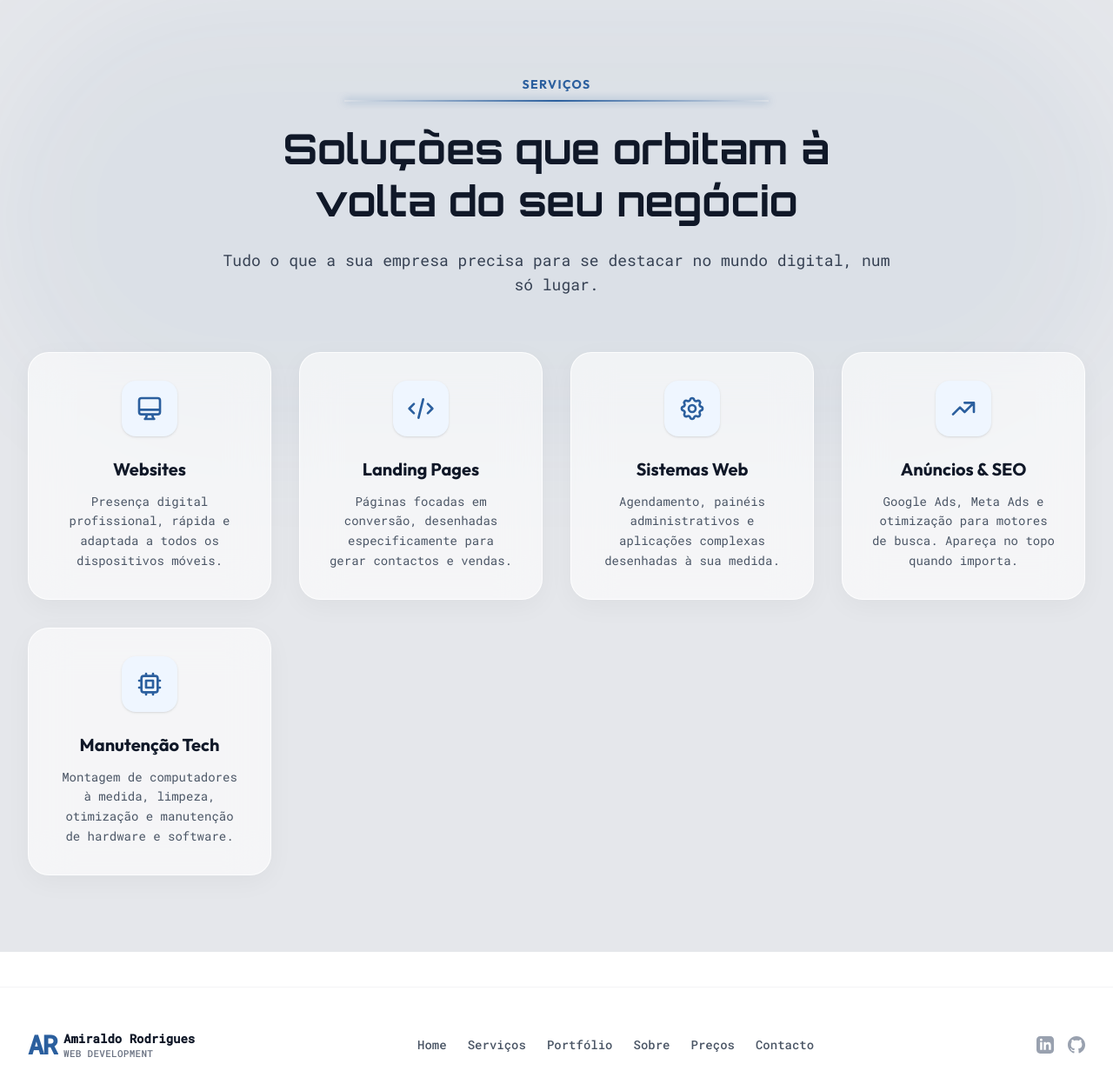
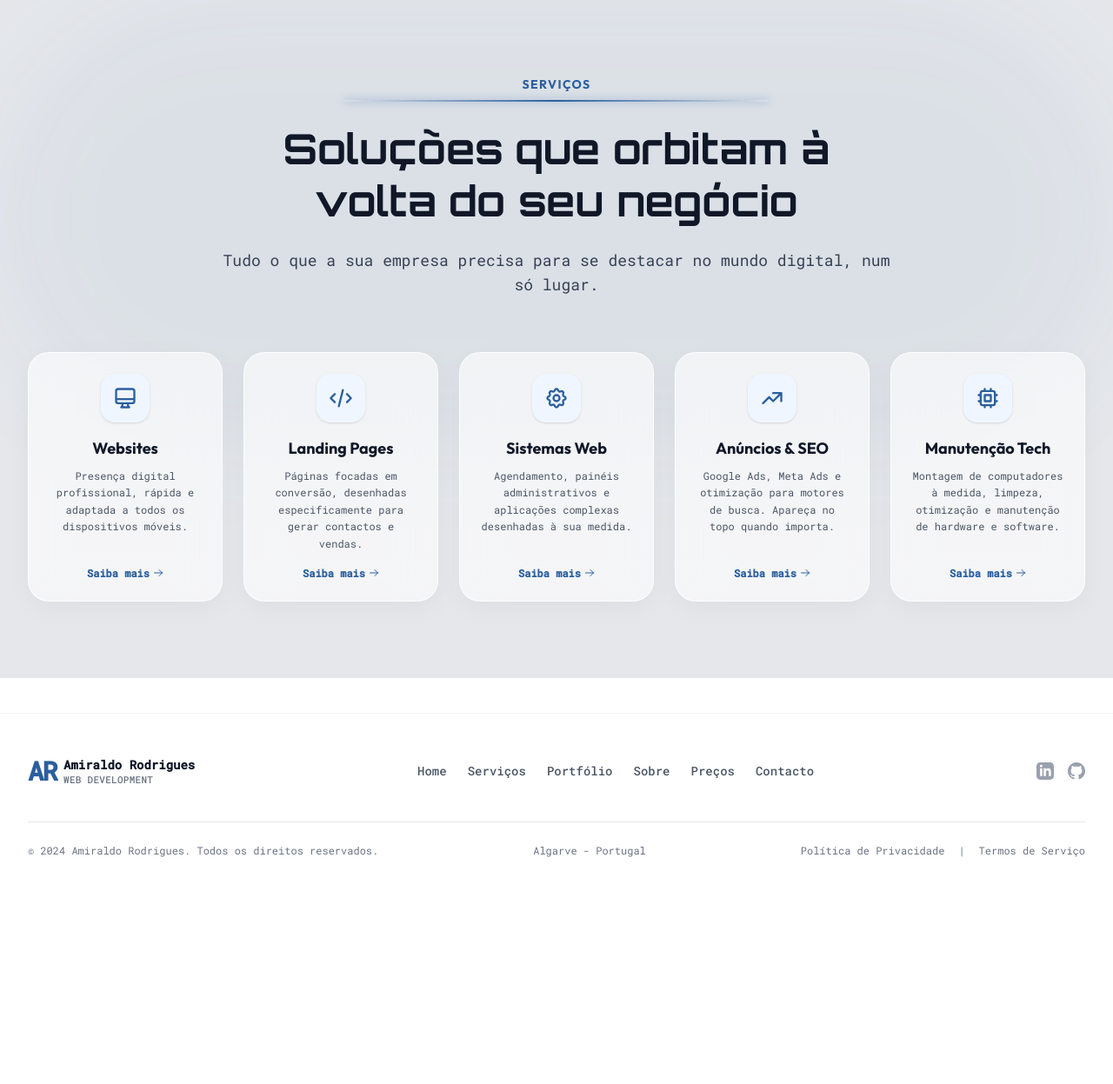
Before and after one commit to mrld-rodor/mrldtecnology, a Flask app: page / in a window 1280 px wide. Shown: the part 922-2169 px from the top of the page at 87% size. After the commit the page ends 1908 px from the top, so only its background shows below. Run offline with Flask 3, Linux system fonts and the light colour scheme.

Commit message:
fix: card size

```diff
--- a/static/css/style.css
+++ b/static/css/style.css
@@ -354,6 +354,9 @@
   .mt-10 {
     margin-top: calc(var(--spacing) * 10);
   }
+  .mt-auto {
+    margin-top: auto;
+  }
   .mb-1 {
     margin-bottom: var(--spacing);
   }
@@ -420,6 +423,9 @@
   .h-1\/2 {
     height: calc(1 / 2 * 100%);
   }
+  .h-3 {
+    height: calc(var(--spacing) * 3);
+  }
   .h-4 {
     height: calc(var(--spacing) * 4);
   }
@@ -429,6 +435,9 @@
   .h-6 {
     height: calc(var(--spacing) * 6);
   }
+  .h-7 {
+    height: calc(var(--spacing) * 7);
+  }
   .h-8 {
     height: calc(var(--spacing) * 8);
   }
@@ -438,6 +447,9 @@
   .h-12 {
     height: calc(var(--spacing) * 12);
   }
+  .h-14 {
+    height: calc(var(--spacing) * 14);
+  }
   .h-16 {
     height: calc(var(--spacing) * 16);
   }
@@ -477,6 +489,9 @@
   .min-h-screen {
     min-height: 100vh;
   }
+  .w-3 {
+    width: calc(var(--spacing) * 3);
+  }
   .w-4 {
     width: calc(var(--spacing) * 4);
   }
@@ -486,6 +501,9 @@
   .w-6 {
     width: calc(var(--spacing) * 6);
   }
+  .w-7 {
+    width: calc(var(--spacing) * 7);
+  }
   .w-8 {
     width: calc(var(--spacing) * 8);
   }
@@ -494,6 +512,9 @@
   }
   .w-12 {
     width: calc(var(--spacing) * 12);
+  }
+  .w-14 {
+    width: calc(var(--spacing) * 14);
   }
   .w-16 {
     width: calc(var(--spacing) * 16);
@@ -1385,6 +1406,10 @@
     }
   }
   @media (hover: hover) {
+    :is(:where(.group):hover .group-hover\:translate-x-1) {
+      --tw-translate-x: var(--spacing);
+      translate: var(--tw-translate-x) var(--tw-translate-y);
+    }
     :is(:where(.group):hover .group-hover\:scale-110) {
       --tw-scale-x: 110%;
       --tw-scale-y: 110%;
@@ -1394,6 +1419,9 @@
     :is(:where(.group):hover .group-hover\:bg-brand-blue) {
       background-color: var(--color-brand-blue);
     }
+    :is(:where(.group):hover .group-hover\:text-blue-800) {
+      color: var(--color-blue-800);
+    }
     :is(:where(.group):hover .group-hover\:text-brand-blue) {
       color: var(--color-brand-blue);
     }
@@ -1651,6 +1679,12 @@
     }
     .lg\:grid-cols-4 {
       grid-template-columns: repeat(4, minmax(0, 1fr));
+    }
+    .lg\:grid-cols-5 {
+      grid-template-columns: repeat(5, minmax(0, 1fr));
+    }
+    .lg\:gap-6 {
+      gap: calc(var(--spacing) * 6);
     }
     .lg\:gap-20 {
       gap: calc(var(--spacing) * 20);
--- a/templates/index.html
+++ b/templates/index.html
@@ -124,86 +124,94 @@
             </p>
         </div>
 
-        <!-- Grid de Serviços -->
-        <div class="grid grid-cols-1 md:grid-cols-2 lg:grid-cols-4 gap-8">
+                <!-- Grid de Serviços (1 col mobile, 2 tablet, 5 desktop) -->
+        <div class="grid grid-cols-1 md:grid-cols-2 lg:grid-cols-5 gap-4 lg:gap-6">
 
             <!-- Card 1: Websites -->
-            <article data-servico="websites" class="group cursor-pointer relative bg-white/60 backdrop-blur-xl p-8 rounded-3xl border border-white/80 shadow-[0_8px_30px_rgb(0,0,0,0.04)] hover:shadow-[0_20px_40px_-15px_rgba(43,95,158,0.3)] hover:-translate-y-2 transition-all duration-500 ease-out flex flex-col items-center text-center overflow-hidden">                <!-- Brilho interno no topo do card -->
+            <article data-servico="websites" class="group cursor-pointer relative bg-white/60 backdrop-blur-xl p-6 rounded-3xl border border-white/80 shadow-[0_8px_30px_rgb(0,0,0,0.04)] hover:shadow-[0_20px_40px_-15px_rgba(43,95,158,0.3)] hover:-translate-y-2 transition-all duration-500 ease-out flex flex-col items-center text-center overflow-hidden">
                 <div class="absolute top-0 left-0 w-full h-1/2 bg-gradient-to-b from-white/60 to-transparent opacity-0 group-hover:opacity-100 transition-opacity duration-500 pointer-events-none"></div>
 
-                <div class="relative w-16 h-16 bg-blue-50 text-brand-blue rounded-2xl flex items-center justify-center mb-6 shadow-sm group-hover:bg-brand-blue group-hover:text-white group-hover:scale-110 group-hover:shadow-[0_0_20px_rgba(43,95,158,0.4)] transition-all duration-500 ease-out z-10">
-                    <svg class="w-8 h-8" fill="none" stroke="currentColor" viewBox="0 0 24 24">
-                        <path stroke-linecap="round" stroke-linejoin="round" stroke-width="2" d="M9.75 17L9 20l-1 1h8l-1-1-.75-3M3 13h18M5 17h14a2 2 0 002-2V5a2 2 0 00-2-2H5a2 2 0 00-2 2v10a2 2 0 002 2z"></path>
-                    </svg>
+                <div class="relative w-14 h-14 bg-blue-50 text-brand-blue rounded-2xl flex items-center justify-center mb-4 shadow-sm group-hover:bg-brand-blue group-hover:text-white group-hover:scale-110 group-hover:shadow-[0_0_20px_rgba(43,95,158,0.4)] transition-all duration-500 ease-out z-10">
+                    <svg class="w-7 h-7" fill="none" stroke="currentColor" viewBox="0 0 24 24"><path stroke-linecap="round" stroke-linejoin="round" stroke-width="2" d="M9.75 17L9 20l-1 1h8l-1-1-.75-3M3 13h18M5 17h14a2 2 0 002-2V5a2 2 0 00-2-2H5a2 2 0 00-2 2v10a2 2 0 002 2z"></path></svg>
                 </div>
-                <h3 class="text-xl font-bold text-gray-900 mb-3 group-hover:text-brand-blue transition-colors duration-300 z-10">Websites</h3>
-                <p class="text-sm text-gray-600 font-sans leading-relaxed z-10">
+                <h3 class="text-lg font-bold text-gray-900 mb-2 group-hover:text-brand-blue transition-colors duration-300 z-10">Websites</h3>
+                <p class="text-xs text-gray-600 font-sans leading-relaxed z-10 mb-4 flex-grow">
                     Presença digital profissional, rápida e adaptada a todos os dispositivos móveis.
                 </p>
+                <!-- Saiba Mais -->
+                <span class="mt-auto flex items-center gap-1 text-xs font-bold text-brand-blue group-hover:text-blue-800 transition-colors z-10">
+                    Saiba mais
+                    <svg class="w-3 h-3 group-hover:translate-x-1 transition-transform" fill="none" stroke="currentColor" viewBox="0 0 24 24"><path stroke-linecap="round" stroke-linejoin="round" stroke-width="2" d="M14 5l7 7m0 0l-7 7m7-7H3"></path></svg>
+                </span>
             </article>
 
             <!-- Card 2: Landing Pages -->
-            <article data-servico="landing-pages" class="group cursor-pointer relative bg-white/60 backdrop-blur-xl p-8 rounded-3xl border border-white/80 shadow-[0_8px_30px_rgb(0,0,0,0.04)] hover:shadow-[0_20px_40px_-15px_rgba(43,95,158,0.3)] hover:-translate-y-2 transition-all duration-500 ease-out flex flex-col items-center text-center overflow-hidden">
+            <article data-servico="landing-pages" class="group cursor-pointer relative bg-white/60 backdrop-blur-xl p-6 rounded-3xl border border-white/80 shadow-[0_8px_30px_rgb(0,0,0,0.04)] hover:shadow-[0_20px_40px_-15px_rgba(43,95,158,0.3)] hover:-translate-y-2 transition-all duration-500 ease-out flex flex-col items-center text-center overflow-hidden">
                 <div class="absolute top-0 left-0 w-full h-1/2 bg-gradient-to-b from-white/60 to-transparent opacity-0 group-hover:opacity-100 transition-opacity duration-500 pointer-events-none"></div>
 
-                <div class="relative w-16 h-16 bg-blue-50 text-brand-blue rounded-2xl flex items-center justify-center mb-6 shadow-sm group-hover:bg-brand-blue group-hover:text-white group-hover:scale-110 group-hover:shadow-[0_0_20px_rgba(43,95,158,0.4)] transition-all duration-500 ease-out z-10">
-                    <svg class="w-8 h-8" fill="none" stroke="currentColor" viewBox="0 0 24 24">
-                        <path stroke-linecap="round" stroke-linejoin="round" stroke-width="2" d="M10 20l4-16m4 4l4 4-4 4M6 16l-4-4 4-4"></path>
-                    </svg>
+                <div class="relative w-14 h-14 bg-blue-50 text-brand-blue rounded-2xl flex items-center justify-center mb-4 shadow-sm group-hover:bg-brand-blue group-hover:text-white group-hover:scale-110 group-hover:shadow-[0_0_20px_rgba(43,95,158,0.4)] transition-all duration-500 ease-out z-10">
+                    <svg class="w-7 h-7" fill="none" stroke="currentColor" viewBox="0 0 24 24"><path stroke-linecap="round" stroke-linejoin="round" stroke-width="2" d="M10 20l4-16m4 4l4 4-4 4M6 16l-4-4 4-4"></path></svg>
                 </div>
-                <h3 class="text-xl font-bold text-gray-900 mb-3 group-hover:text-brand-blue transition-colors duration-300 z-10">Landing Pages</h3>
-                <p class="text-sm text-gray-600 font-sans leading-relaxed z-10">
+                <h3 class="text-lg font-bold text-gray-900 mb-2 group-hover:text-brand-blue transition-colors duration-300 z-10">Landing Pages</h3>
+                <p class="text-xs text-gray-600 font-sans leading-relaxed z-10 mb-4 flex-grow">
                     Páginas focadas em conversão, desenhadas especificamente para gerar contactos e vendas.
                 </p>
+                <span class="mt-auto flex items-center gap-1 text-xs font-bold text-brand-blue group-hover:text-blue-800 transition-colors z-10">
+                    Saiba mais
+                    <svg class="w-3 h-3 group-hover:translate-x-1 transition-transform" fill="none" stroke="currentColor" viewBox="0 0 24 24"><path stroke-linecap="round" stroke-linejoin="round" stroke-width="2" d="M14 5l7 7m0 0l-7 7m7-7H3"></path></svg>
+                </span>
             </article>
 
             <!-- Card 3: Sistemas Web -->
-            <article data-servico="sistemas-web" class="group cursor-pointer relative bg-white/60 backdrop-blur-xl p-8 rounded-3xl border border-white/80 shadow-[0_8px_30px_rgb(0,0,0,0.04)] hover:shadow-[0_20px_40px_-15px_rgba(43,95,158,0.3)] hover:-translate-y-2 transition-all duration-500 ease-out flex flex-col items-center text-center overflow-hidden">
+            <article data-servico="sistemas-web" class="group cursor-pointer relative bg-white/60 backdrop-blur-xl p-6 rounded-3xl border border-white/80 shadow-[0_8px_30px_rgb(0,0,0,0.04)] hover:shadow-[0_20px_40px_-15px_rgba(43,95,158,0.3)] hover:-translate-y-2 transition-all duration-500 ease-out flex flex-col items-center text-center overflow-hidden">
                 <div class="absolute top-0 left-0 w-full h-1/2 bg-gradient-to-b from-white/60 to-transparent opacity-0 group-hover:opacity-100 transition-opacity duration-500 pointer-events-none"></div>
 
-                <div class="relative w-16 h-16 bg-blue-50 text-brand-blue rounded-2xl flex items-center justify-center mb-6 shadow-sm group-hover:bg-brand-blue group-hover:text-white group-hover:scale-110 group-hover:shadow-[0_0_20px_rgba(43,95,158,0.4)] transition-all duration-500 ease-out z-10">
-                    <svg class="w-8 h-8" fill="none" stroke="currentColor" viewBox="0 0 24 24">
-                        <path stroke-linecap="round" stroke-linejoin="round" stroke-width="2" d="M10.325 4.317c.426-1.756 2.924-1.756 3.35 0a1.724 1.724 0 002.573 1.066c1.543-.94 3.31.826 2.37 2.37a1.724 1.724 0 001.065 2.572c1.756.426 1.756 2.924 0 3.35a1.724 1.724 0 00-1.066 2.573c.94 1.543-.826 3.31-2.37 2.37a1.724 1.724 0 00-2.572 1.065c-.426 1.756-2.924 1.756-3.35 0a1.724 1.724 0 00-2.573-1.066c-1.543.94-3.31-.826-2.37-2.37a1.724 1.724 0 00-1.065-2.572c-1.756-.426-1.756-2.924 0-3.35a1.724 1.724 0 001.066-2.573c-.94-1.543.826-3.31 2.37-2.37.996.608 2.296.07 2.572-1.065z"></path>
-                        <path stroke-linecap="round" stroke-linejoin="round" stroke-width="2" d="M15 12a3 3 0 11-6 0 3 3 0 016 0z"></path>
-                    </svg>
+                <div class="relative w-14 h-14 bg-blue-50 text-brand-blue rounded-2xl flex items-center justify-center mb-4 shadow-sm group-hover:bg-brand-blue group-hover:text-white group-hover:scale-110 group-hover:shadow-[0_0_20px_rgba(43,95,158,0.4)] transition-all duration-500 ease-out z-10">
+                    <svg class="w-7 h-7" fill="none" stroke="currentColor" viewBox="0 0 24 24"><path stroke-linecap="round" stroke-linejoin="round" stroke-width="2" d="M10.325 4.317c.426-1.756 2.924-1.756 3.35 0a1.724 1.724 0 002.573 1.066c1.543-.94 3.31.826 2.37 2.37a1.724 1.724 0 001.065 2.572c1.756.426 1.756 2.924 0 3.35a1.724 1.724 0 00-1.066 2.573c.94 1.543-.826 3.31-2.37 2.37a1.724 1.724 0 00-2.572 1.065c-.426 1.756-2.924 1.756-3.35 0a1.724 1.724 0 00-2.573-1.066c-1.543.94-3.31-.826-2.37-2.37a1.724 1.724 0 00-1.065-2.572c-1.756-.426-1.756-2.924 0-3.35a1.724 1.724 0 001.066-2.573c-.94-1.543.826-3.31 2.37-2.37.996.608 2.296.07 2.572-1.065z"></path><path stroke-linecap="round" stroke-linejoin="round" stroke-width="2" d="M15 12a3 3 0 11-6 0 3 3 0 016 0z"></path></svg>
                 </div>
-                <h3 class="text-xl font-bold text-gray-900 mb-3 group-hover:text-brand-blue transition-colors duration-300 z-10">Sistemas Web</h3>
-                <p class="text-sm text-gray-600 font-sans leading-relaxed z-10">
+                <h3 class="text-lg font-bold text-gray-900 mb-2 group-hover:text-brand-blue transition-colors duration-300 z-10">Sistemas Web</h3>
+                <p class="text-xs text-gray-600 font-sans leading-relaxed z-10 mb-4 flex-grow">
                     Agendamento, painéis administrativos e aplicações complexas desenhadas à sua medida.
                 </p>
+                <span class="mt-auto flex items-center gap-1 text-xs font-bold text-brand-blue group-hover:text-blue-800 transition-colors z-10">
+                    Saiba mais
+                    <svg class="w-3 h-3 group-hover:translate-x-1 transition-transform" fill="none" stroke="currentColor" viewBox="0 0 24 24"><path stroke-linecap="round" stroke-linejoin="round" stroke-width="2" d="M14 5l7 7m0 0l-7 7m7-7H3"></path></svg>
+                </span>
             </article>
 
-            <!-- Card 4: Anúncios e SEO -->
-            <article data-servico="seo-ads" class="group cursor-pointer relative bg-white/60 backdrop-blur-xl p-8 rounded-3xl border border-white/80 shadow-[0_8px_30px_rgb(0,0,0,0.04)] hover:shadow-[0_20px_40px_-15px_rgba(43,95,158,0.3)] hover:-translate-y-2 transition-all duration-500 ease-out flex flex-col items-center text-center overflow-hidden">
+            <!-- Card 4: Anúncios & SEO -->
+            <article data-servico="seo-ads" class="group cursor-pointer relative bg-white/60 backdrop-blur-xl p-6 rounded-3xl border border-white/80 shadow-[0_8px_30px_rgb(0,0,0,0.04)] hover:shadow-[0_20px_40px_-15px_rgba(43,95,158,0.3)] hover:-translate-y-2 transition-all duration-500 ease-out flex flex-col items-center text-center overflow-hidden">
                 <div class="absolute top-0 left-0 w-full h-1/2 bg-gradient-to-b from-white/60 to-transparent opacity-0 group-hover:opacity-100 transition-opacity duration-500 pointer-events-none"></div>
 
-                <div class="relative w-16 h-16 bg-blue-50 text-brand-blue rounded-2xl flex items-center justify-center mb-6 shadow-sm group-hover:bg-brand-blue group-hover:text-white group-hover:scale-110 group-hover:shadow-[0_0_20px_rgba(43,95,158,0.4)] transition-all duration-500 ease-out z-10">
-                    <svg class="w-8 h-8" fill="none" stroke="currentColor" viewBox="0 0 24 24">
-                        <path stroke-linecap="round" stroke-linejoin="round" stroke-width="2" d="M13 7h8m0 0v8m0-8l-8 8-4-4-6 6"></path>
-                    </svg>
+                <div class="relative w-14 h-14 bg-blue-50 text-brand-blue rounded-2xl flex items-center justify-center mb-4 shadow-sm group-hover:bg-brand-blue group-hover:text-white group-hover:scale-110 group-hover:shadow-[0_0_20px_rgba(43,95,158,0.4)] transition-all duration-500 ease-out z-10">
+                    <svg class="w-7 h-7" fill="none" stroke="currentColor" viewBox="0 0 24 24"><path stroke-linecap="round" stroke-linejoin="round" stroke-width="2" d="M13 7h8m0 0v8m0-8l-8 8-4-4-6 6"></path></svg>
                 </div>
-                <h3 class="text-xl font-bold text-gray-900 mb-3 group-hover:text-brand-blue transition-colors duration-300 z-10">Anúncios & SEO</h3>
-                <p class="text-sm text-gray-600 font-sans leading-relaxed z-10">
+                <h3 class="text-lg font-bold text-gray-900 mb-2 group-hover:text-brand-blue transition-colors duration-300 z-10">Anúncios & SEO</h3>
+                <p class="text-xs text-gray-600 font-sans leading-relaxed z-10 mb-4 flex-grow">
                     Google Ads, Meta Ads e otimização para motores de busca. Apareça no topo quando importa.
                 </p>
+                <span class="mt-auto flex items-center gap-1 text-xs font-bold text-brand-blue group-hover:text-blue-800 transition-colors z-10">
+                    Saiba mais
+                    <svg class="w-3 h-3 group-hover:translate-x-1 transition-transform" fill="none" stroke="currentColor" viewBox="0 0 24 24"><path stroke-linecap="round" stroke-linejoin="round" stroke-width="2" d="M14 5l7 7m0 0l-7 7m7-7H3"></path></svg>
+                </span>
             </article>
 
-            <!-- Card 5: Manutenção Hardware & Software -->
-            <article data-servico="manutencao" class="group cursor-pointer relative bg-white/60 backdrop-blur-xl p-8 rounded-3xl border border-white/80 shadow-[0_8px_30px_rgb(0,0,0,0.04)] hover:shadow-[0_20px_40px_-15px_rgba(43,95,158,0.3)] hover:-translate-y-2 transition-all duration-500 ease-out flex flex-col items-center text-center overflow-hidden">
+            <!-- Card 5: Manutenção Tech -->
+            <article data-servico="manutencao" class="group cursor-pointer relative bg-white/60 backdrop-blur-xl p-6 rounded-3xl border border-white/80 shadow-[0_8px_30px_rgb(0,0,0,0.04)] hover:shadow-[0_20px_40px_-15px_rgba(43,95,158,0.3)] hover:-translate-y-2 transition-all duration-500 ease-out flex flex-col items-center text-center overflow-hidden">
                 <div class="absolute top-0 left-0 w-full h-1/2 bg-gradient-to-b from-white/60 to-transparent opacity-0 group-hover:opacity-100 transition-opacity duration-500 pointer-events-none"></div>
 
-                <div class="relative w-16 h-16 bg-blue-50 text-brand-blue rounded-2xl flex items-center justify-center mb-6 shadow-sm group-hover:bg-brand-blue group-hover:text-white group-hover:scale-110 group-hover:shadow-[0_0_20px_rgba(43,95,158,0.4)] transition-all duration-500 ease-out z-10">
-                    <!-- Ícone: Processador / Hardware -->
-                    <svg class="w-8 h-8" fill="none" stroke="currentColor" viewBox="0 0 24 24">
-                        <path stroke-linecap="round" stroke-linejoin="round" stroke-width="2" d="M9 3v2m6-2v2M9 19v2m6-2v2M5 9H3m2 6H3m18-6h-2m2 6h-2M7 19h10a2 2 0 002-2V7a2 2 0 00-2-2H7a2 2 0 00-2 2v10a2 2 0 002 2zM9 9h6v6H9V9z"></path>
-                    </svg>
+                <div class="relative w-14 h-14 bg-blue-50 text-brand-blue rounded-2xl flex items-center justify-center mb-4 shadow-sm group-hover:bg-brand-blue group-hover:text-white group-hover:scale-110 group-hover:shadow-[0_0_20px_rgba(43,95,158,0.4)] transition-all duration-500 ease-out z-10">
+                    <svg class="w-7 h-7" fill="none" stroke="currentColor" viewBox="0 0 24 24"><path stroke-linecap="round" stroke-linejoin="round" stroke-width="2" d="M9 3v2m6-2v2M9 19v2m6-2v2M5 9H3m2 6H3m18-6h-2m2 6h-2M7 19h10a2 2 0 002-2V7a2 2 0 00-2-2H7a2 2 0 00-2 2v10a2 2 0 002 2zM9 9h6v6H9V9z"></path></svg>
                 </div>
-                <h3 class="text-xl font-bold text-gray-900 mb-3 group-hover:text-brand-blue transition-colors duration-300 z-10">Manutenção Tech</h3>
-                <p class="text-sm text-gray-600 font-sans leading-relaxed z-10">
+                <h3 class="text-lg font-bold text-gray-900 mb-2 group-hover:text-brand-blue transition-colors duration-300 z-10">Manutenção Tech</h3>
+                <p class="text-xs text-gray-600 font-sans leading-relaxed z-10 mb-4 flex-grow">
                     Montagem de computadores à medida, limpeza, otimização e manutenção de hardware e software.
                 </p>
+                <span class="mt-auto flex items-center gap-1 text-xs font-bold text-brand-blue group-hover:text-blue-800 transition-colors z-10">
+                    Saiba mais
+                    <svg class="w-3 h-3 group-hover:translate-x-1 transition-transform" fill="none" stroke="currentColor" viewBox="0 0 24 24"><path stroke-linecap="round" stroke-linejoin="round" stroke-width="2" d="M14 5l7 7m0 0l-7 7m7-7H3"></path></svg>
+                </span>
             </article>
-
         </div>
     </div>
 </section>
```
